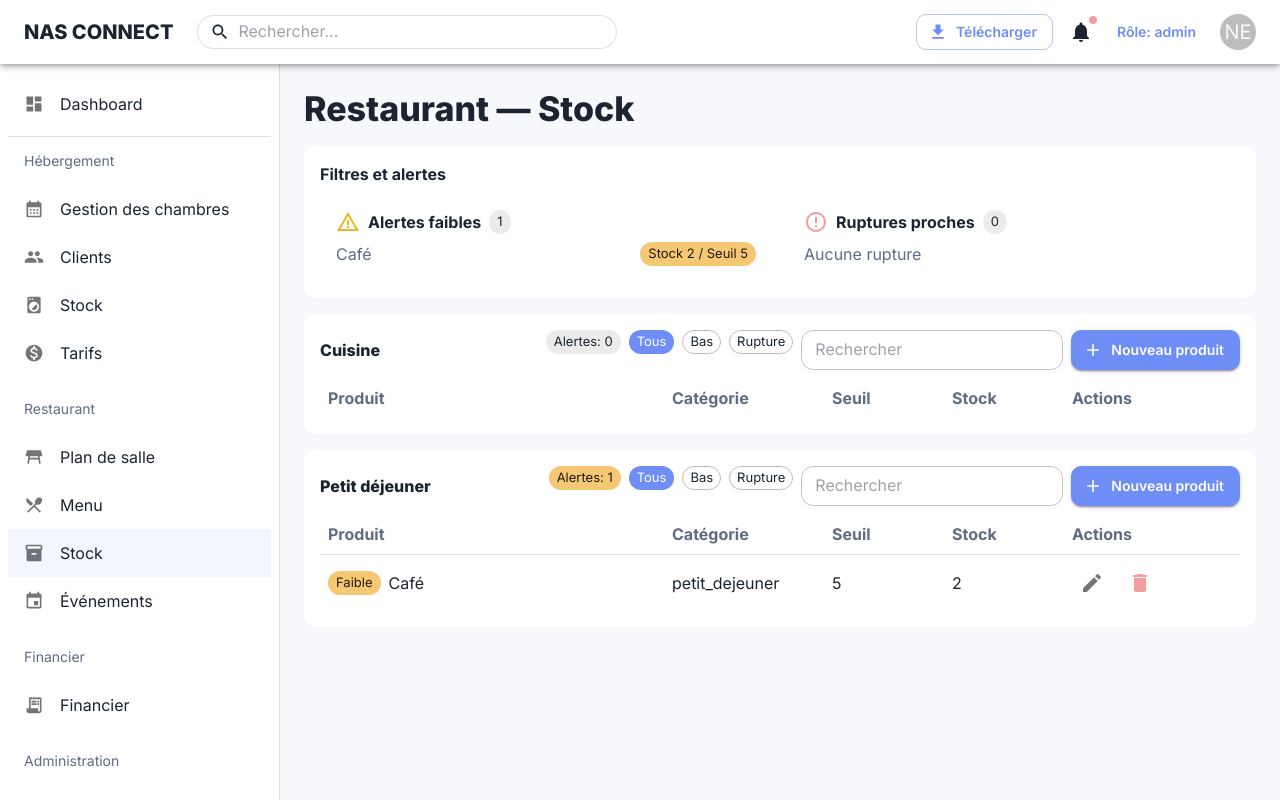
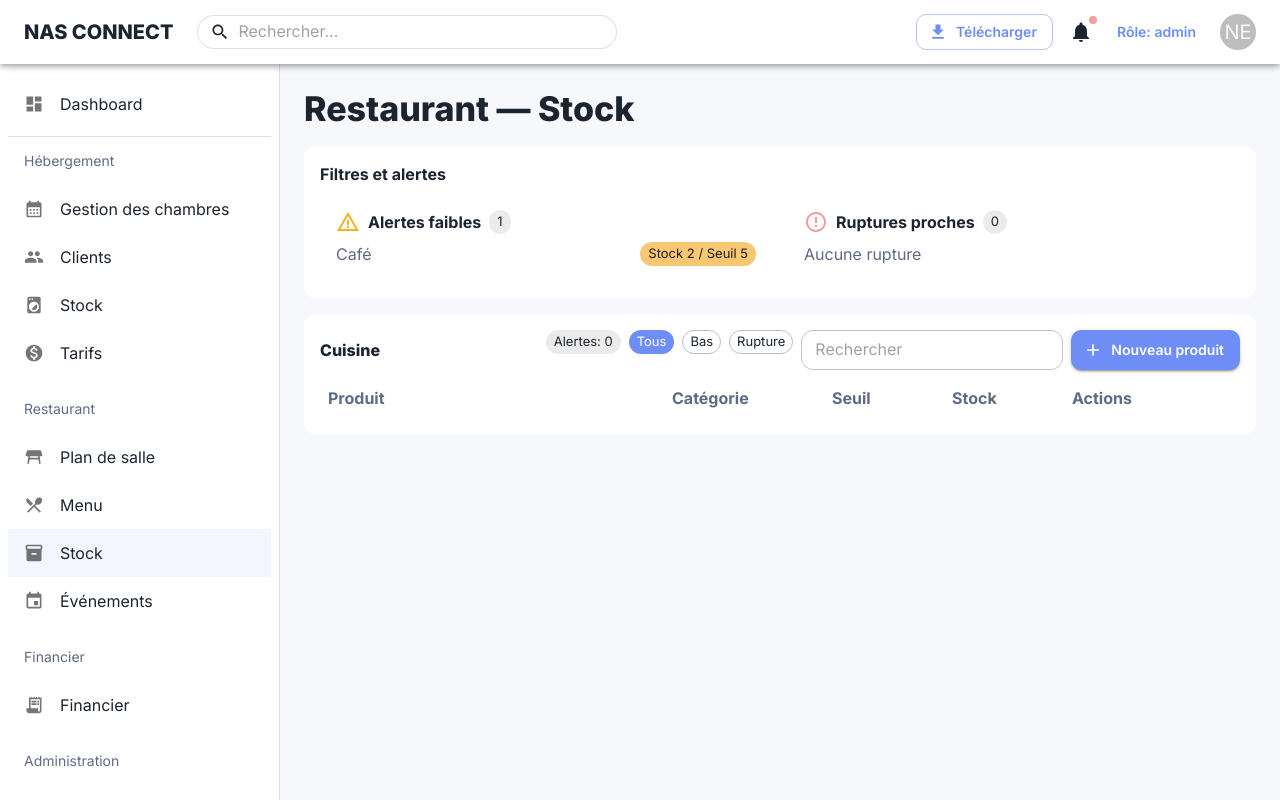
Before and after one commit to ManoaRANDRIANARISOA/NAS-1, a React (Vite) app: page /resto/stock in a window 1280 px wide. Built offline with nearby package versions, Linux system fonts and the light colour scheme.

Commit message:
Remove Petit déjeuner section from Restaurant Stock
cgen-6876cfdef37543319239b97f161b37e9

```diff
--- a/client/pages/restaurant/Stock.tsx
+++ b/client/pages/restaurant/Stock.tsx
@@ -452,11 +452,6 @@ export default function RestoStock() {
           allowedSousCats={["cuisine"]}
           famille="Restaurant"
         />
-        <Section
-          title="Petit déjeuner"
-          allowedSousCats={["petit_dejeuner"]}
-          famille="Restaurant"
-        />
       </Stack>
     </Box>
   );
```
